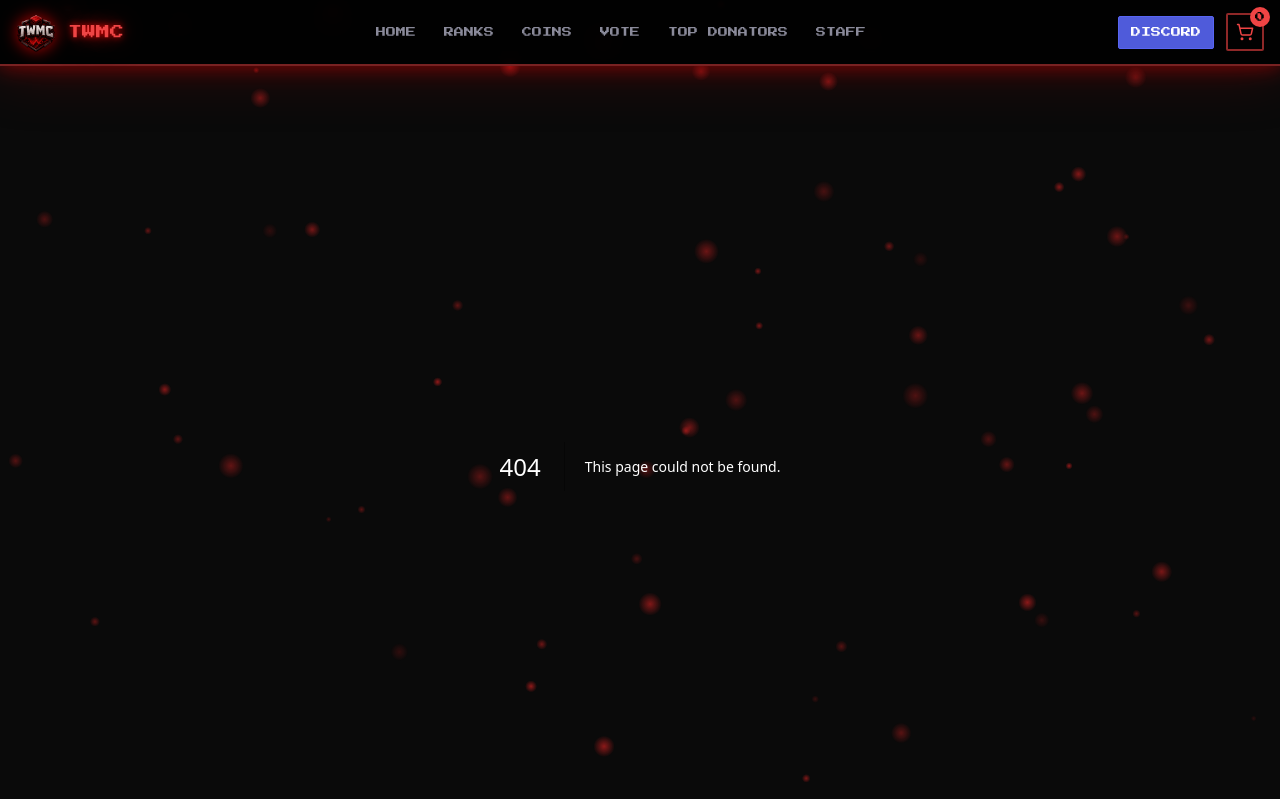
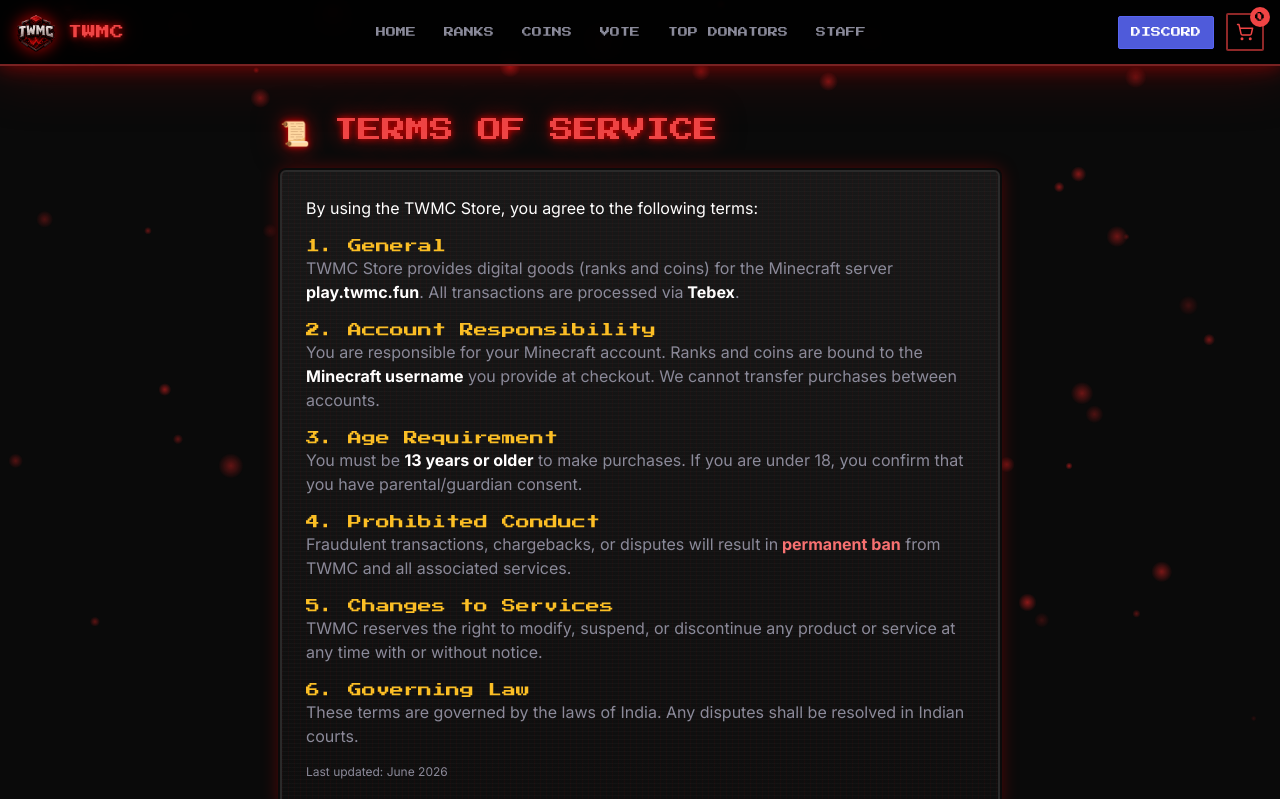
Before and after one commit to arshsiddique9/twmcstore, a Next.js app: page /terms in a window 1280 px wide. Before the commit this address had no page. Shown: the top 799 px of the page. Built offline with nearby package versions, Linux system fonts and the light colour scheme.

Commit message:
Add files via upload

```diff
--- /dev/null
+++ b/app/privacy/page.tsx
@@ -0,0 +1,70 @@
+export default function PrivacyPage() {
+  return (
+    <section className="container mx-auto px-6 py-12 max-w-3xl">
+      <h1 className="font-pixel text-2xl text-twmc-red glow-red mb-6">🔒 PRIVACY POLICY</h1>
+      <div className="pixel-border p-6 rounded-md space-y-4 text-twmc-ash">
+        <p className="text-white">We respect your privacy. Here’s how we handle your data:</p>
+
+        <div>
+          <h2 className="font-pixel text-sm text-twmc-gold">1. What We Collect</h2>
+          <p>
+            We collect your <strong className="text-white">Minecraft username</strong>, email address (for receipts),
+            and payment information (processed securely by Tebex — we never store card details).
+          </p>
+        </div>
+
+        <div>
+          <h2 className="font-pixel text-sm text-twmc-gold">2. How We Use It</h2>
+          <p>
+            Your data is used solely for <strong className="text-white">delivering in-game items</strong>,
+            sending purchase receipts, and communicating with you regarding your order.
+          </p>
+        </div>
+
+        <div>
+          <h2 className="font-pixel text-sm text-twmc-gold">3. Data Security</h2>
+          <p>
+            All payments are handled by <strong className="text-white">Tebex</strong> (PCI-DSS compliant).
+            We do not store payment information on our servers.
+          </p>
+        </div>
+
+        <div>
+          <h2 className="font-pixel text-sm text-twmc-gold">4. Third Parties</h2>
+          <p>
+            We use <strong className="text-white">Tebex</strong> for payments and
+            <strong className="text-white"> Vercel</strong> for hosting. Your data is not sold or shared
+            with any other third parties.
+          </p>
+        </div>
+
+        <div>
+          <h2 className="font-pixel text-sm text-twmc-gold">5. Your Rights</h2>
+          <p>
+            You may request deletion of your data by contacting us on
+            <a
+              href="https://discord.gg/sY7DShejtr"
+              target="_blank"
+              rel="noreferrer"
+              className="text-[#5865F2] hover:underline ml-1"
+            >
+              Discord
+            </a>
+            . We will respond within 30 days.
+          </p>
+        </div>
+
+        <div>
+          <h2 className="font-pixel text-sm text-twmc-gold">6. Cookies</h2>
+          <p>
+            We use essential cookies for cart/checkout functionality. No tracking cookies are used.
+          </p>
+        </div>
+
+        <p className="text-xs text-twmc-ash mt-4">
+          Last updated: June 2026
+        </p>
+      </div>
+    </section>
+  );
+}
--- /dev/null
+++ b/app/refund/page.tsx
@@ -0,0 +1,39 @@
+export default function RefundPage() {
+  return (
+    <section className="container mx-auto px-6 py-12 max-w-3xl">
+      <h1 className="font-pixel text-2xl text-twmc-red glow-red mb-6">🔁 REFUND POLICY</h1>
+      <div className="pixel-border p-6 rounded-md space-y-4 text-twmc-ash">
+        <p className="text-red-400 font-pixel text-sm">⚠️ ALL SALES ARE FINAL — NO REFUNDS</p>
+        <p>
+          All purchases made on the TWMC Store (<strong className="text-white">store.twmc.fun</strong>) are
+          <strong className="text-red-400"> non-refundable and non-transferable</strong>. By completing a purchase,
+          you agree to this policy.
+        </p>
+        <p>
+          Due to the digital nature of our products (ranks, coins, and in-game items), we cannot offer refunds,
+          exchanges, or cancellations once an order has been processed and delivered.
+        </p>
+        <p>
+          In rare cases of <strong className="text-white">failed delivery</strong> (where the rank or coins are not
+          received within 24 hours), please contact our <strong className="text-white">Support</strong> team on
+          <a
+            href="https://discord.gg/sY7DShejtr"
+            target="_blank"
+            rel="noreferrer"
+            className="text-[#5865F2] hover:underline ml-1"
+          >
+            Discord
+          </a>
+          . We will investigate and resolve the issue.
+        </p>
+        <p>
+          Chargebacks or payment disputes will result in <strong className="text-red-400">immediate permanent ban</strong>
+          from the TWMC server and all associated services.
+        </p>
+        <p className="text-xs text-twmc-ash mt-4">
+          Last updated: June 2026
+        </p>
+      </div>
+    </section>
+  );
+}
--- /dev/null
+++ b/app/terms/page.tsx
@@ -0,0 +1,63 @@
+export default function TermsPage() {
+  return (
+    <section className="container mx-auto px-6 py-12 max-w-3xl">
+      <h1 className="font-pixel text-2xl text-twmc-red glow-red mb-6">📜 TERMS OF SERVICE</h1>
+      <div className="pixel-border p-6 rounded-md space-y-4 text-twmc-ash">
+        <p className="text-white">By using the TWMC Store, you agree to the following terms:</p>
+
+        <div>
+          <h2 className="font-pixel text-sm text-twmc-gold">1. General</h2>
+          <p>
+            TWMC Store provides digital goods (ranks and coins) for the Minecraft server
+            <strong className="text-white"> play.twmc.fun</strong>. All transactions are processed via
+            <strong className="text-white"> Tebex</strong>.
+          </p>
+        </div>
+
+        <div>
+          <h2 className="font-pixel text-sm text-twmc-gold">2. Account Responsibility</h2>
+          <p>
+            You are responsible for your Minecraft account. Ranks and coins are bound to the
+            <strong className="text-white"> Minecraft username</strong> you provide at checkout.
+            We cannot transfer purchases between accounts.
+          </p>
+        </div>
+
+        <div>
+          <h2 className="font-pixel text-sm text-twmc-gold">3. Age Requirement</h2>
+          <p>
+            You must be <strong className="text-white">13 years or older</strong> to make purchases.
+            If you are under 18, you confirm that you have parental/guardian consent.
+          </p>
+        </div>
+
+        <div>
+          <h2 className="font-pixel text-sm text-twmc-gold">4. Prohibited Conduct</h2>
+          <p>
+            Fraudulent transactions, chargebacks, or disputes will result in
+            <strong className="text-red-400"> permanent ban</strong> from TWMC and all associated services.
+          </p>
+        </div>
+
+        <div>
+          <h2 className="font-pixel text-sm text-twmc-gold">5. Changes to Services</h2>
+          <p>
+            TWMC reserves the right to modify, suspend, or discontinue any product or service at any time
+            with or without notice.
+          </p>
+        </div>
+
+        <div>
+          <h2 className="font-pixel text-sm text-twmc-gold">6. Governing Law</h2>
+          <p>
+            These terms are governed by the laws of India. Any disputes shall be resolved in Indian courts.
+          </p>
+        </div>
+
+        <p className="text-xs text-twmc-ash mt-4">
+          Last updated: June 2026
+        </p>
+      </div>
+    </section>
+  );
+}
```
